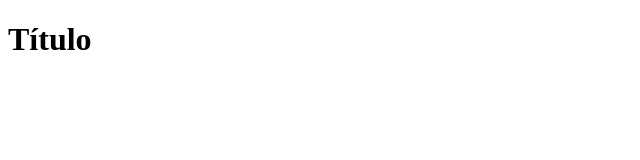
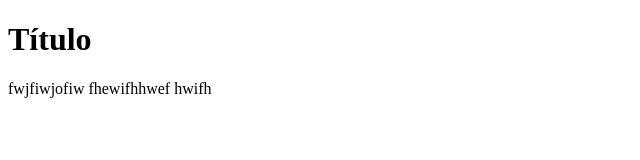
Before and after one commit to ThiagoNelsi/colearning-1, a plain HTML site: page index.html in a window 1280 px wide. Shown: the whole page, without its empty margins (0-640 px from the left). Drawn offline with Linux system fonts and the light colour scheme.

Commit message:
adiciona paragrafo

```diff
--- a/index.html
+++ b/index.html
@@ -10,6 +10,8 @@
 
 <body>
     <h1>Título</h1>
+
+    <p>fwjfiwjofiw fhewifhhwef hwifh</p>
 </body>
 
 </html>
```
